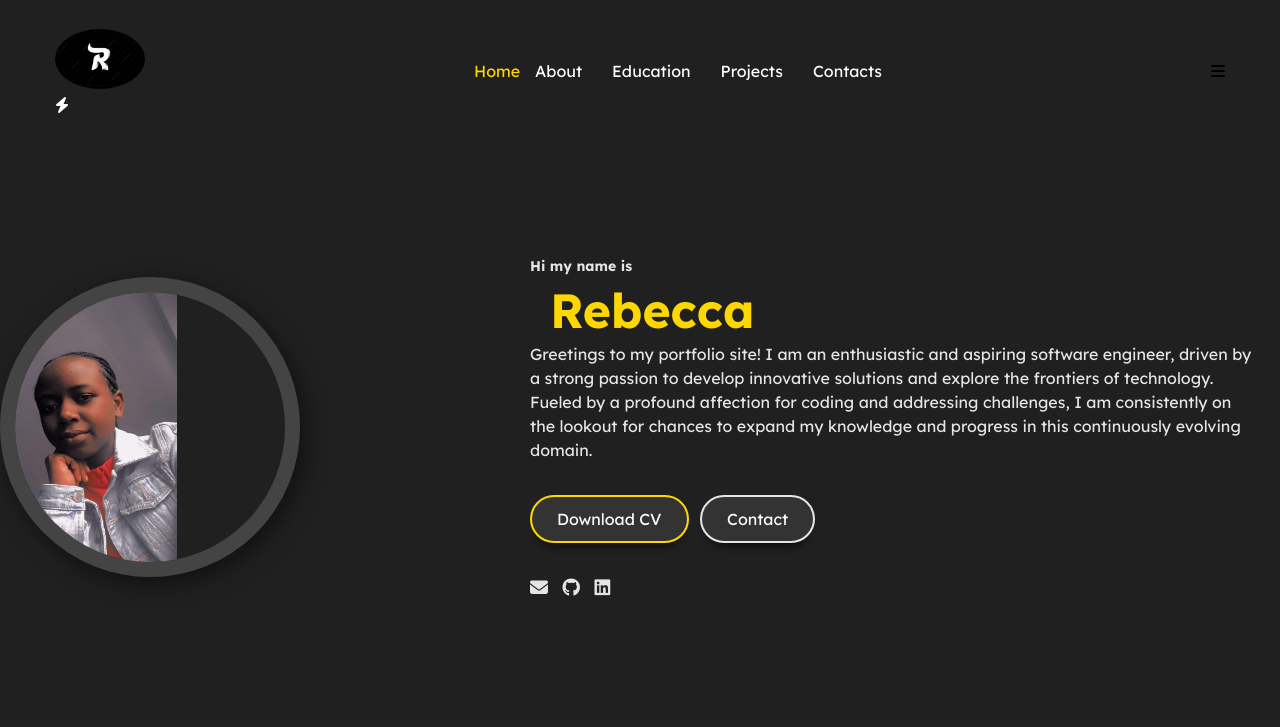
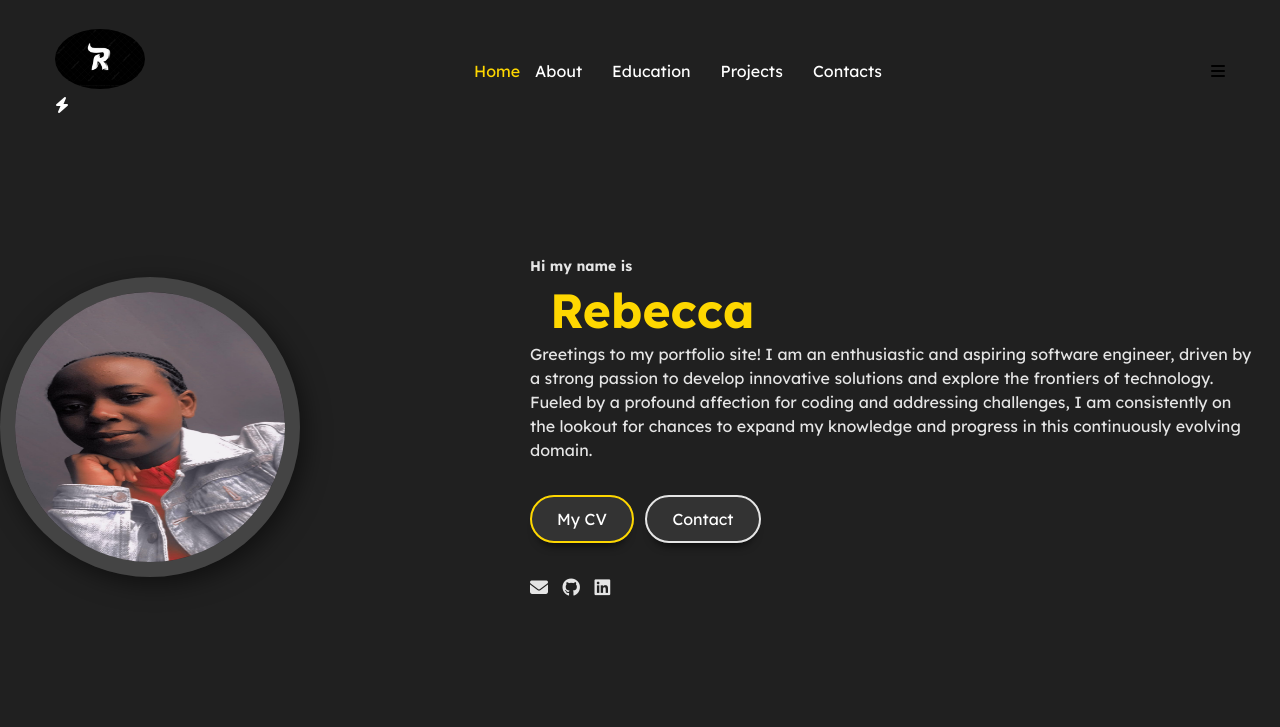
Before and after one commit to Beccatoni/MY-Portfolio, a plain HTML site: page index.html in a window 1280 px wide. Shown: the top 727 px of the page. Drawn offline with nearby package versions, Linux system fonts and the light colour scheme.

Commit message:
change cv link

```diff
--- a/index.html
+++ b/index.html
@@ -53,7 +53,7 @@
             </p>
 
             <div class="btn_grp">
-                <a href="../resume/Rebecca.docx" class="btn active">Download CV</a>
+                <a href="https://docs.google.com/document/d/1nt13KHBuLXzFWHrbstYJPSEZGqZp435D/edit?usp=sharing&ouid=103017211134016480696&rtpof=true&sd=true" class="btn active">My CV</a>
                 <a href="mailto:rbccmtni1@gmail.com" class="btn">Contact</a>
             </div>
 
--- a/styles.css
+++ b/styles.css
@@ -132,7 +132,7 @@ header .menu_icon{
 }
 .profile img{
     height: 100%;
-    width: 60%;
+    width: 100%;
     transition: 0.5s;
 }
 .FirstElement .profile img:hover{
```
